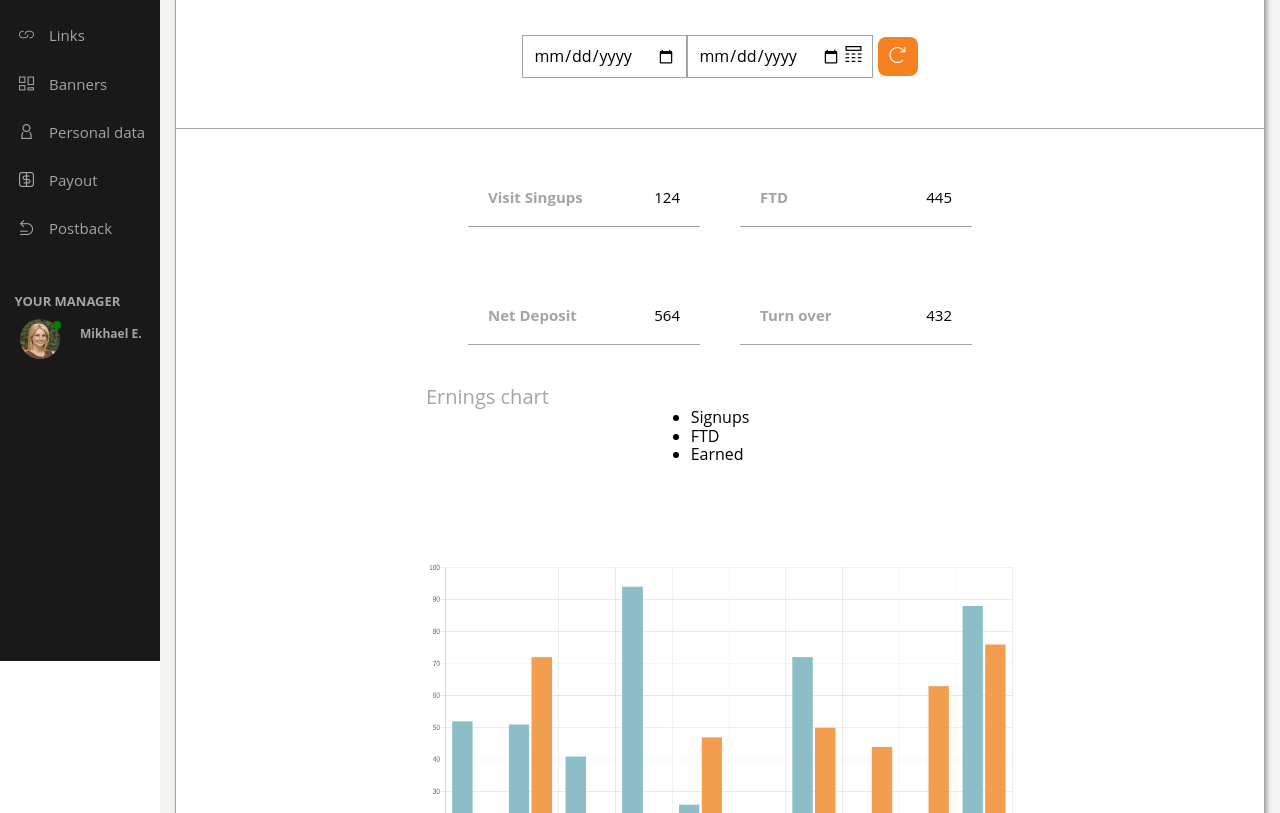
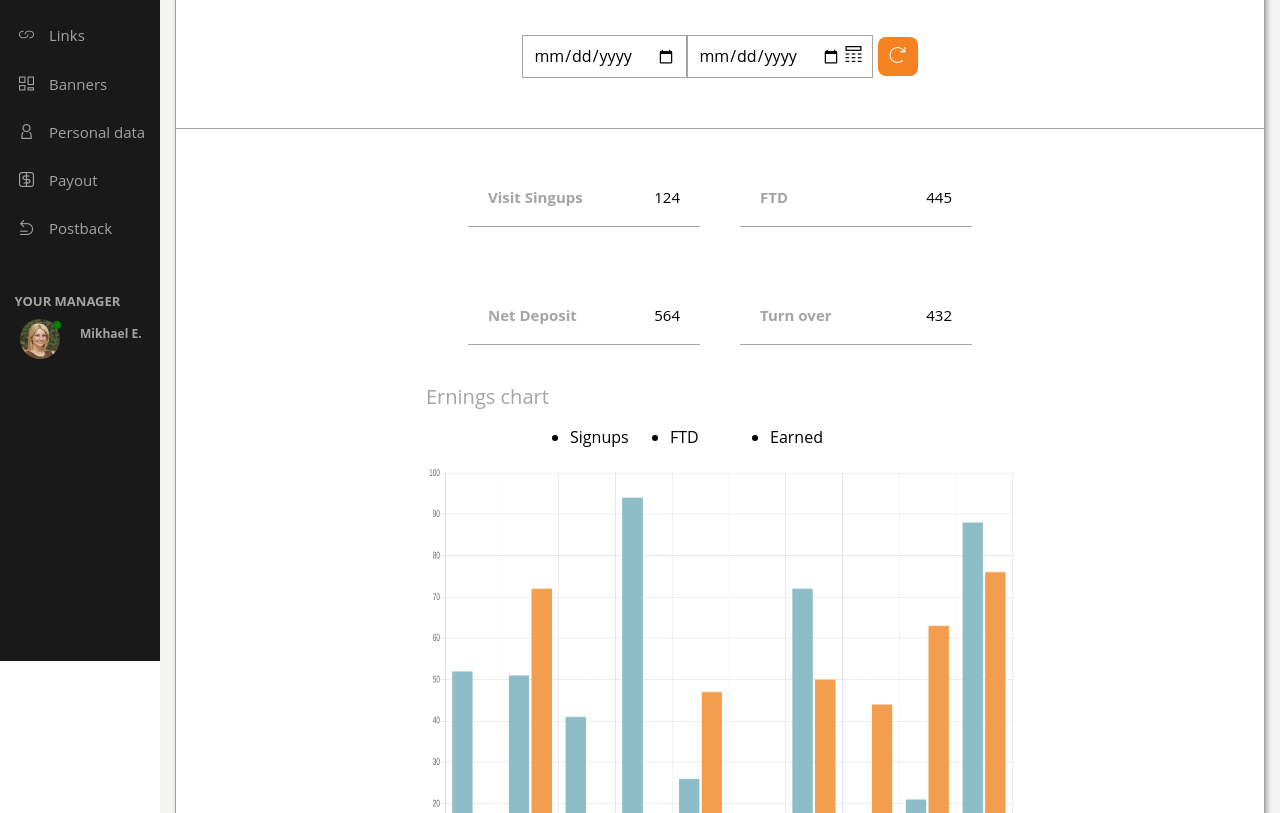
Before and after one commit to AnnaLangner/Projekt-1, a website: page index.html in a window 1280 px wide. Shown: the part 139-952 px from the top of the page. Drawn offline with nearby package versions, Linux system fonts and the light colour scheme.

Commit message:
the first attempt to stylize the chart labels

```diff
--- a/sass/components/_general.scss
+++ b/sass/components/_general.scss
@@ -92,6 +92,7 @@
 			display: flex;
 			justify-content: left;
 			padding: 0 250px;
+			padding-bottom: 20px;
 
 		}
 
@@ -99,20 +100,24 @@
 			display: flex;
 			justify-content: center;
 			align-items: center;
+			padding-bottom: 20px;
 
-			.0-legend {
-				display: flex;
+			[class='0-legend'] {
+				display: inline-flex;
 				justify-content: center;
 				align-items: center;
-				width: 100%;
-					li {
-					display: flex;
-					justify-content: center;
-					align-items: center;
-					width: 30px;
-					height: 30px;
-					border-radius: 50%;
+
+				li {
+					width: 100px;
+					text-decoration: none;
+
+					span {
+						width: 30px;
+						height: 30px;
+						border-radius: 50%;
+					}
 				}
+
 			}
 		}
 
@@ -122,7 +127,8 @@
 			align-items: center;
 
 			#myChart {
-				padding: 100px 250px;
+				padding: 0 250px;
+				padding-bottom: 100px;
 			}
 
 		}
```
Also changed, not shown: css/style.css.
